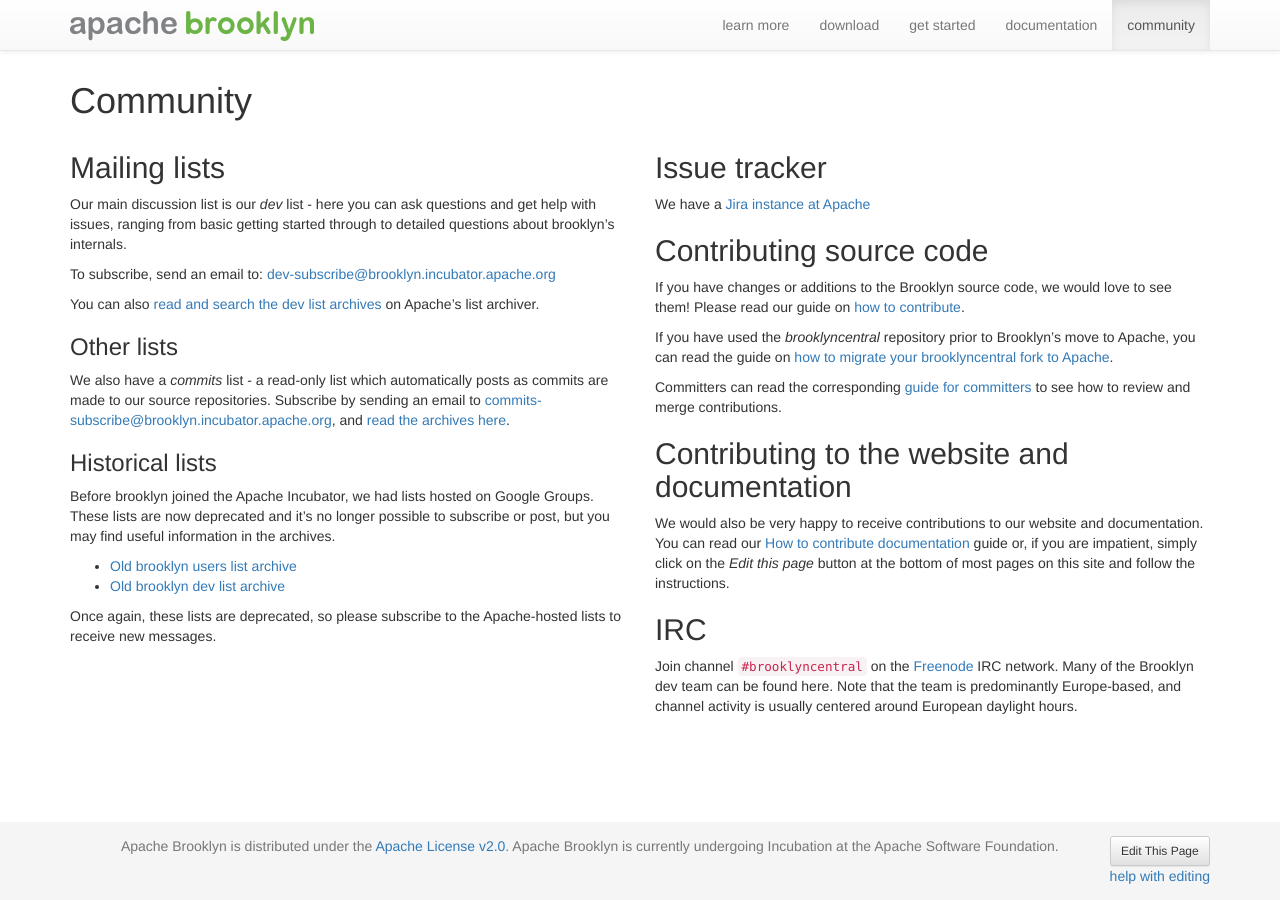
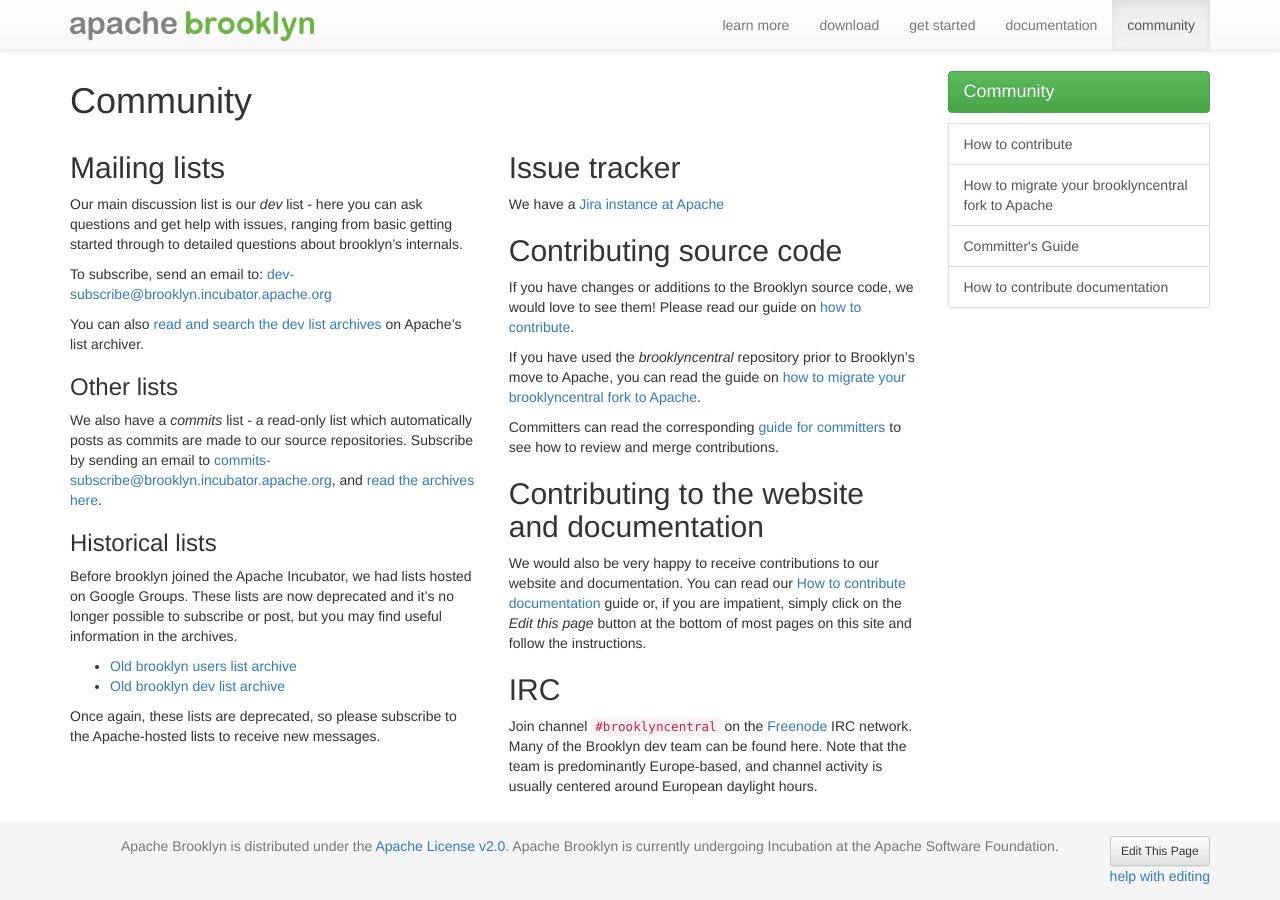
Before and after one commit to apache/incubator-brooklyn-site, a Jekyll site: the page built from community/index.md, in a window 1280 px wide. Built offline with Jekyll 4.4.1, drawn with Linux system fonts in a browser that asks for light colours; nearby versions of some CDN libraries.

Commit message:
Add second-level menu support

```diff
--- a/_layouts/base.html
+++ b/_layouts/base.html
@@ -30,7 +30,20 @@
             <div class="collapse navbar-collapse" id="bs-example-navbar-collapse-1">
                 <ul class="nav navbar-nav navbar-right">
                     {% for navgroup in site.data.navgroups %}
+                    {% if navgroup.page.menu2 %}
+                    <li class="dropdown{% if page.navgroup == navgroup.id %} active{% endif %}">
+                        <a href="{{site.url}}{{navgroup.page.url}}">{{navgroup.title}}</a>
+                        <ul class="dropdown-menu" role="menu">
+                            {% for child in navgroup.page.menu2 %}
+                            <li>
+                                <a href="{{site.url}}{{child.reference.url}}">{{child.reference.title}}</a>
+                            </li>
+                            {% endfor %}
+                        </ul>
+                    </li><!-- {{ navgroup.id }} -->
+                    {% else %}
                     <li class="{% if page.navgroup == navgroup.id %}active{% endif %}"><a href="{{site.url}}{{navgroup.page.url}}">{{navgroup.title}}</a></li><!-- {{ navgroup.id }} -->
+                    {% endif %}
                     {% endfor %}
                 </ul>
             </div><!-- /.navbar-collapse -->
--- a/_layouts/normal.html
+++ b/_layouts/normal.html
@@ -2,8 +2,22 @@
 layout: base
 ---
 <div class="container">
-    <h1>{{ page.title }}</h1>
-    {{ content }}
+    <div class="row">
+        <div class="col-md-9">
+            <h1>{{ page.title }}</h1>
+            {{ content }}
+        </div>
+        <div class="col-md-3">
+            {% if page.menu2 %}
+            <div class="list-group">
+                <h4><a href="{{site.url}}{{page.menu2parent.url}}" class="list-group-item{% if page.menu2parent.path == page.path %} active{% endif %}">{{ page.menu2parent.title }}</a></h4>
+                {% for child in page.menu2 %}
+                <a href="{{site.url}}{{child.reference.url}}" class="list-group-item{% if child.reference.path == page.path %} active{% endif %}">{{ child.reference.title }}</a>
+                {% endfor %}
+            </div>
+            {% endif %}
+        </div>
+    </div>
 </div>
 
 <div id="footer">
--- a/_plugins/site_structure.rb
+++ b/_plugins/site_structure.rb
@@ -33,6 +33,18 @@
       end
       puts "#{page.path} #{page.data['navgroup']}"
 
+      # Figure out second level menu
+      # If there's no parent => I'm at the top level, so no action
+      # If there's a parent, but parent has no parent => I'm at second level, so set second-level menu
+      # Otherwise, use the parent's second level menu
+      if parent && !parent.data['parent']
+        page.data['menu2parent'] = page
+        page.data['menu2'] = page.data['children']
+      elsif parent && parent.data['parent']
+        page.data['menu2parent'] = parent.data['menu2parent']
+        page.data['menu2'] = parent.data['menu2']
+      end
+
       page.data['parent'] = parent
       if page.data['children']
         page.data['children'].each do |c|
--- a/style/css/theme.css
+++ b/style/css/theme.css
@@ -14,6 +14,10 @@
 .navbar-brand {
     margin-top: -4px;
     margin-left: -30px !important;
+}
+
+ul.nav li.dropdown:hover > ul.dropdown-menu {
+    display: block;
 }
 
 #apachebrooklynbanner {
```
